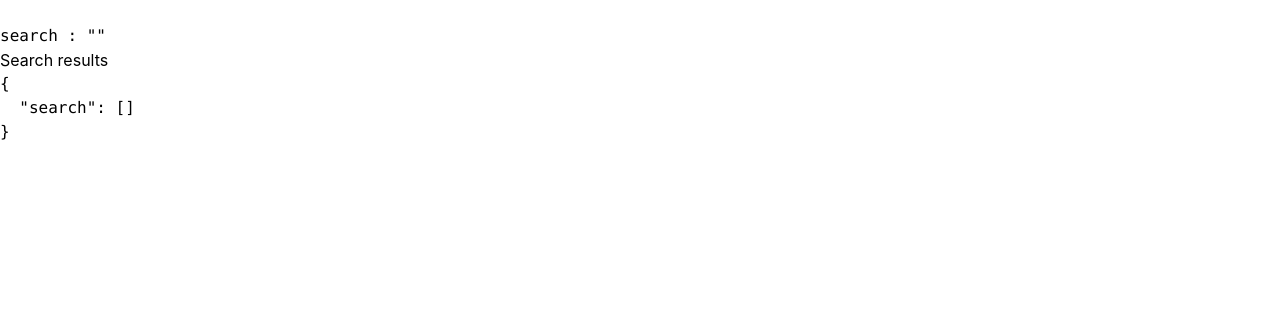
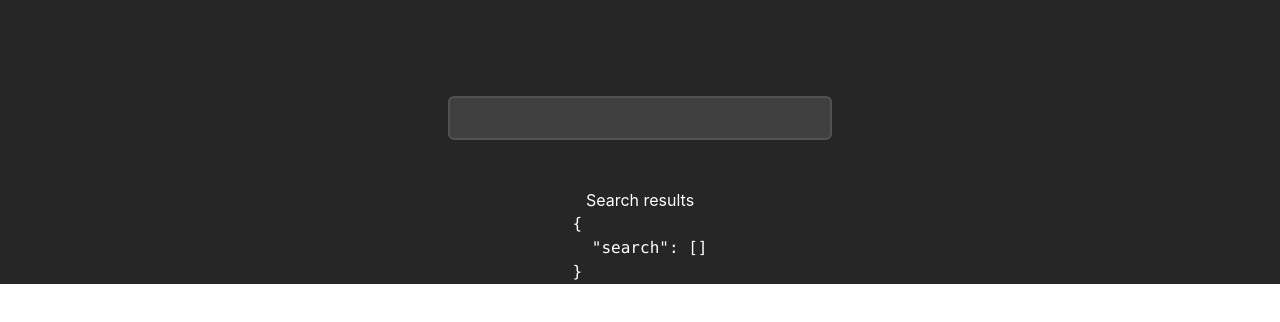
Before and after one commit to jessej-samuel/wiki-search, a React (Create React App) app: page / in a window 1280 px wide. Shown: the top 322 px of the page. Built offline with nearby package versions, Linux system fonts and the light colour scheme.

Commit message:
✨ feat: styled search bar

```diff
--- a/src/App.tsx
+++ b/src/App.tsx
@@ -23,7 +23,7 @@ function App() {
   } as unknown as Results);
 
   return (
-    <div className="App">
+    <div className="bg-neutral-800 flex flex-col items-center pt-12 text-white">
       <Search setResults={setResults} />
       <SearchResults results={results} />
       <pre>{JSON.stringify(results, null, 2)}</pre>
--- a/src/components/Search.tsx
+++ b/src/components/Search.tsx
@@ -21,18 +21,18 @@ const Search = ({ setResults }: { setResults: any }) => {
     fetchData().then((res) => {
       end = new Date().getTime();
       setSearchTerm("");
-      setResults({ ...res.data.query, time: `${(end - start)/1000}s` });
+      setResults({ ...res.data.query, time: `${(end - start) / 1000}s` });
     });
   };
 
   return (
-    <form onSubmit={(e) => handleSubmit(e)}>
+    <form onSubmit={(e) => handleSubmit(e)} className="my-12 w-96">
       <input
-        type={"search"}
+        type={"text"}
         value={searchTerm}
         onChange={(event) => setSearchTerm(event.target.value)}
+        className="bg-neutral-700 border-2 border-neutral-600 focus:border-neutral-500 focus:outline-none focus:ring-2 focus:ring-neutral-500 focus:ring-opacity-50 rounded-md text-white w-full p-2"
       />
-      <DebugState state={searchTerm} name="search" />
     </form>
   );
 };
```
